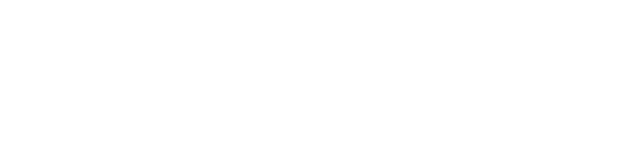
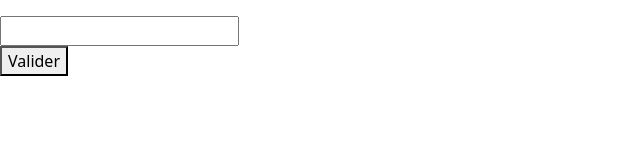
Before and after one commit to Tedlobeer/Jeu_geo_France, a plain HTML site: page Jeu_geo_fr/numero.html in a window 1280 px wide. Both pictures are taken after a click on the button "Valider". Shown: the whole page, without its empty margins (0-640 px from the left). Drawn offline with nearby package versions, Linux system fonts and the light colour scheme.

Commit message:
programmation de numero.js jusqu'au preLaunch : TOUT FONCTIONNE

```diff
--- a/Jeu_geo_fr/numero.html
+++ b/Jeu_geo_fr/numero.html
@@ -6,7 +6,7 @@
     <title>Quizz géo</title>
     <link href="https://cdn.jsdelivr.net/npm/bootstrap@5.3.0/dist/css/bootstrap.min.css" rel="stylesheet" integrity="sha384-9ndCyUaIbzAi2FUVXJi0CjmCapSmO7SnpJef0486qhLnuZ2cdeRhO02iuK6FUUVM" crossorigin="anonymous">
     <link href="jeu_geo.css" rel="stylesheet">
-    <script type="module" src="numero.js" defer></script>
+    <script src="numero.js" defer></script>
   </head>
   <body>
     <div class="container">
@@ -15,10 +15,11 @@
       <br>
       <button id="valider">Valider</button>
     </div>
-    <p id="affichage_question"></p>
-    <input type="text" id="reponse_utilisateur" class="disable">
-    <br>
-    <button id="validation_reponse" class="disable">Valider</button>
-    <script src="numero.js"></script>
+    <div id="container_questions" class="disable">
+      <p id="affichage_question"></p>
+      <input type="text" id="reponse_utilisateur">
+      <br>
+      <button id="validation_reponse">Valider</button>
+    </div>
   </body>
 </html>
--- a/Jeu_geo_fr/numero.js
+++ b/Jeu_geo_fr/numero.js
@@ -15,7 +15,6 @@ async function chargerDepartements(){
 
 
 //fonction qui va générer un nb aléatoire parmi tous les départements fr
-
 function genererAlea(){
     return Math.floor(Math.random() * (101)) + 1;
 }
@@ -49,31 +48,38 @@ async function chargerDepartements(){
     return tab_stockage;
 }
 
-// Fonction d'initialisation
-async function init() {
-    // Attendre que les départements soient chargés avant de continuer
-    await chargerDepartements();
-
-    //affichage du nombre de départements dans l'input range
-
+//fonction qui affiche le nombre correspondant au curseur de la range
+function affichageCurseur(){
     const curseur = document.getElementById("range_dep");
     const valeurCurseur = document.getElementById("valeur_curseur");
 
     curseur.addEventListener("input", ()=>{
         valeurCurseur.textContent = curseur.value + " ";
     });
+}
 
-// Masquage de la range lorsque l'utilisateur clique sur "Valider"
+//fonction au clic de valider masquage de la range, apparition du container questions et création du tableau contenant les index
+function preLaunch(){
+    const curseur = document.getElementById("range_dep");
+    const boutonValider = document.getElementById("valider");
+    const containerQuestions = document.getElementById("container_questions");
 
-const boutonValider = document.getElementById("valider");
     boutonValider.addEventListener("click", ()=>{
         container.classList.add("disable");
-
-    // Génération du tableau et affichage dans la console
+        containerQuestions.classList.remove("disable");
         const nbDepUser = curseur.value;
-    let test = genererTabJeu(nbDepUser);
-    console.log(test);
+        let tab_index = genererTabJeu(nbDepUser);
     });
 }
 
+// Fonction d'initialisation
+async function init() {
+    // Attendre que les départements soient chargés avant de continuer
+    await chargerDepartements();
+    //appel de la fonction d'affichage du nombre lié au curseur
+    affichageCurseur();
+    //appel de la fonction de préparation du quizz
+    preLaunch();
+}
+
 init();
```
Lines whose indentation alone changed are shown as unchanged.
